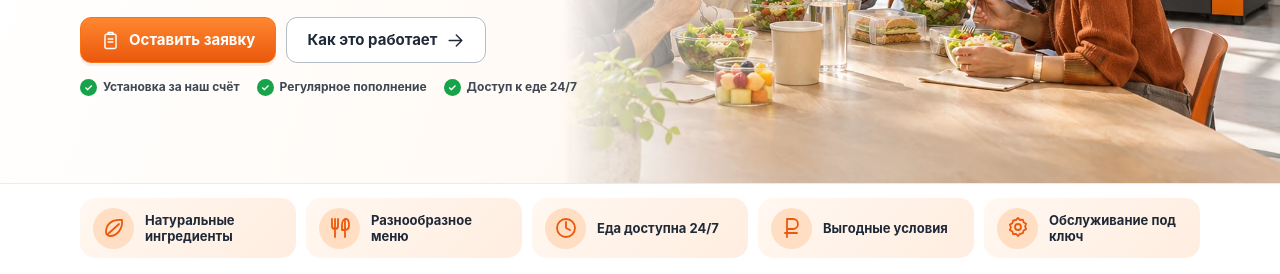
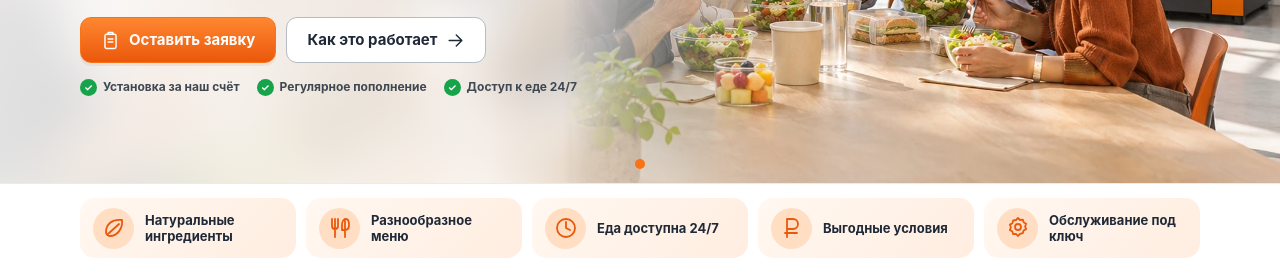
Before and after one commit to EugeneSlusar/eda-v-tochku.ru, a plain HTML site: page index.html in a window 1280 px wide. Shown: the part 406-680 px from the top of the page. Drawn offline with Linux system fonts and the light colour scheme.

Commit message:
Шапка-слайдер: размытый нейтральный фон на всю ширину, стрелки и точки; новые слайды добавляются блоком lp-slide
Co-Authored-By: Claude Sonnet 5.5 <noreply@anthropic.com>
Claude-Session: https://claude.ai/code/session_01RjrWoY9dTF8Jmk433wLEoj

```diff
--- a/index.html
+++ b/index.html
@@ -20,7 +20,10 @@
     </div>
   </header>
   <main id="content">
-    <section class="lp-hero">
+    <section class="lp-hero lp-slider" aria-roledescription="carousel" aria-label="Главный баннер">
+      <div class="lp-slides">
+      <div class="lp-slide is-active" role="group" aria-roledescription="slide" aria-label="Слайд 1">
+      <div class="lp-slide-bg" style="background-image:url(images/hero.webp)" aria-hidden="true"></div>
       <div class="lp-wrap lp-hero-grid">
         <div class="lp-hero-copy">
           <p class="lp-eyebrow">Умный холодильник с готовой едой</p>
@@ -31,6 +34,11 @@
         </div>
         <div class="lp-hero-photo lp-photo-frame"><img src="images/hero.webp" width="1200" height="1500" alt="Коллеги обедают за общим столом в светлом офисе, рядом умный холодильник с готовой едой" fetchpriority="high" decoding="async"></div>
       </div>
+      </div>
+      </div>
+      <button class="lp-arrow lp-arrow-prev" type="button" aria-label="Предыдущий слайд"><svg aria-hidden="true" viewBox="0 0 24 24" fill="none" stroke="currentColor" stroke-width="2" stroke-linecap="round" stroke-linejoin="round"><path d="m15 5-7 7 7 7"/></svg></button>
+      <button class="lp-arrow lp-arrow-next" type="button" aria-label="Следующий слайд"><svg aria-hidden="true" viewBox="0 0 24 24" fill="none" stroke="currentColor" stroke-width="2" stroke-linecap="round" stroke-linejoin="round"><path d="m9 5 7 7-7 7"/></svg></button>
+      <div class="lp-dots" role="tablist" aria-label="Выбор слайда"></div>
     </section>
     <section class="lp-perks-section" id="benefits" aria-label="Преимущества"><div class="lp-wrap lp-perks"><div class="lp-perk"><span class="lp-perk-icon"><svg aria-hidden="true" class="" xmlns="http://www.w3.org/2000/svg" viewBox="0 0 24 24" fill="none" stroke="currentColor" stroke-width="1.8" stroke-linecap="round" stroke-linejoin="round"><path d="M20 4C9 3 4 9 4 16a4 4 0 0 0 4 4c7 0 13-7 12-16ZM6 18l11-10"/></svg></span><span>Натуральные ингредиенты</span></div>
 <div class="lp-perk"><span class="lp-perk-icon"><svg aria-hidden="true" class="" xmlns="http://www.w3.org/2000/svg" viewBox="0 0 24 24" fill="none" stroke="currentColor" stroke-width="1.8" stroke-linecap="round" stroke-linejoin="round"><path d="M4 3v7a3 3 0 0 0 6 0V3M7 3v18M17 3v18M14 9c0-4 2-6 4-6s3 2 3 6-2 5-4 5h-3Z"/></svg></span><span>Разнообразное меню</span></div>
@@ -95,6 +103,36 @@
   </main>
   <footer class="lp-footer"><div class="lp-wrap lp-footer-row"><a class="lp-logo lp-logo-footer" href="#top"><span class="lp-logo-mark"><svg aria-hidden="true" class="" xmlns="http://www.w3.org/2000/svg" viewBox="0 0 24 24" fill="none" stroke="currentColor" stroke-width="1.8" stroke-linecap="round" stroke-linejoin="round"><path d="M4 3v7a3 3 0 0 0 6 0V3M7 3v18M17 3v18M14 9c0-4 2-6 4-6s3 2 3 6-2 5-4 5h-3Z"/></svg></span><span>Еда в точку<small>Тольятти · готовая еда в офисе</small></span></a><div class="lp-footer-note">Контакты и реквизиты будут опубликованы после подтверждения.</div><a href="#top" class="lp-footer-top">Наверх ↑</a></div></footer>
   <script>
+(function () {
+  var slider = document.querySelector('.lp-slider');
+  if (!slider) return;
+  var slides = slider.querySelectorAll('.lp-slide');
+  var dots = slider.querySelector('.lp-dots');
+  var current = 0;
+  function show(i) {
+    current = (i + slides.length) % slides.length;
+    slides.forEach(function (el, n) {
+      el.classList.toggle('is-active', n === current);
+      el.setAttribute('aria-hidden', n === current ? 'false' : 'true');
+    });
+    dots.querySelectorAll('button').forEach(function (b, n) {
+      b.setAttribute('aria-selected', n === current ? 'true' : 'false');
+    });
+  }
+  slides.forEach(function (el, n) {
+    var b = document.createElement('button');
+    b.type = 'button';
+    b.setAttribute('role', 'tab');
+    b.setAttribute('aria-label', 'Слайд ' + (n + 1));
+    b.addEventListener('click', function () { show(n); });
+    dots.appendChild(b);
+  });
+  slider.querySelector('.lp-arrow-prev').addEventListener('click', function () { show(current - 1); });
+  slider.querySelector('.lp-arrow-next').addEventListener('click', function () { show(current + 1); });
+  show(0);
+})();
+</script>
+  <script>
   (function () {
     var form = document.getElementById('lead-form');
     var status = document.getElementById('lead-status');
--- a/landing.css
+++ b/landing.css
@@ -268,3 +268,32 @@ h1,h2,h3,p { overflow-wrap:break-word; }
   .lp-hero-photo { position:absolute; z-index:0; top:0; bottom:0; right:0; left:44%; height:auto; align-self:auto; background:none; }
   .lp-hero-photo img { object-position:center 14%; -webkit-mask-image:linear-gradient(90deg,transparent 0,#000 30%); mask-image:linear-gradient(90deg,transparent 0,#000 30%); }
 }
+
+/* Слайдер шапки: размытый нейтральный фон на всю ширину, стрелки и точки */
+.lp-slides { display:grid; }
+.lp-slider { position:relative; }
+.lp-slide { grid-area:1/1; position:relative; isolation:isolate; overflow:hidden; opacity:0; visibility:hidden; transition:opacity .45s ease, visibility .45s; }
+.lp-slide.is-active { opacity:1; visibility:visible; }
+.lp-slide-bg { position:absolute; inset:-40px; z-index:0; background-size:cover; background-position:center 25%; filter:blur(26px) saturate(.85) brightness(1.1); transform:scale(1.05); }
+.lp-slide::before { content:""; position:absolute; inset:0; z-index:1; background:linear-gradient(90deg,rgba(255,255,255,.86) 0,rgba(255,255,255,.72) 38%,rgba(255,255,255,.1) 70%); }
+.lp-slide .lp-hero-grid, .lp-slide .lp-hero-photo { position:relative; }
+.lp-arrow { position:absolute; top:50%; transform:translateY(-50%); z-index:3; width:40px; height:40px; display:grid; place-items:center; border:0; border-radius:4px; background:#fff; color:var(--lp-ink-deep); box-shadow:0 2px 10px rgba(31,41,55,.18); cursor:pointer; }
+.lp-arrow svg { width:20px; height:20px; }
+.lp-arrow:hover { color:var(--lp-orange-dark); }
+.lp-arrow-prev { left:20px; } .lp-arrow-next { right:20px; }
+.lp-dots { position:absolute; left:0; right:0; bottom:14px; z-index:3; display:flex; justify-content:center; gap:10px; }
+.lp-dots button { width:10px; height:10px; padding:0; border:0; border-radius:50%; background:#fff; box-shadow:0 0 0 1px rgba(31,41,55,.25); cursor:pointer; }
+.lp-dots button[aria-selected="true"] { background:var(--lp-orange); box-shadow:none; }
+@media(min-width:901px) {
+  .lp-slide .lp-hero-photo { position:absolute; }
+  .lp-slide .lp-hero-grid { position:static; }
+}
+@media(max-width:900px) {
+  .lp-arrow { top:auto; bottom:8px; transform:none; width:34px; height:34px; }
+  .lp-arrow-prev { left:12px; } .lp-arrow-next { right:12px; }
+  .lp-dots { bottom:20px; }
+}
+
+.lp-slide .lp-hero-photo { z-index:2; }
+.lp-slide .lp-hero-grid { z-index:3; }
+@media(max-width:900px) { .lp-slide::before { background:rgba(255,255,255,.82); } .lp-slide .lp-hero-photo { margin-top:0; } }
```
